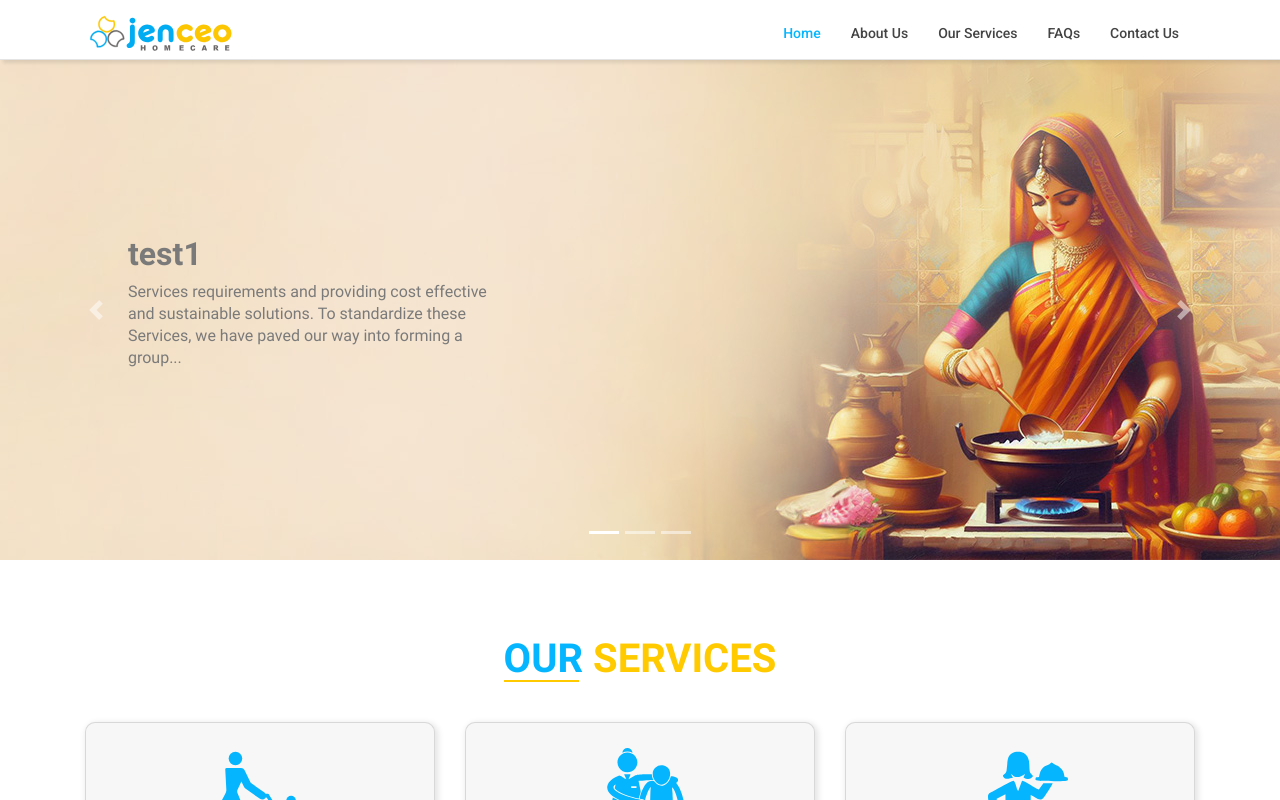
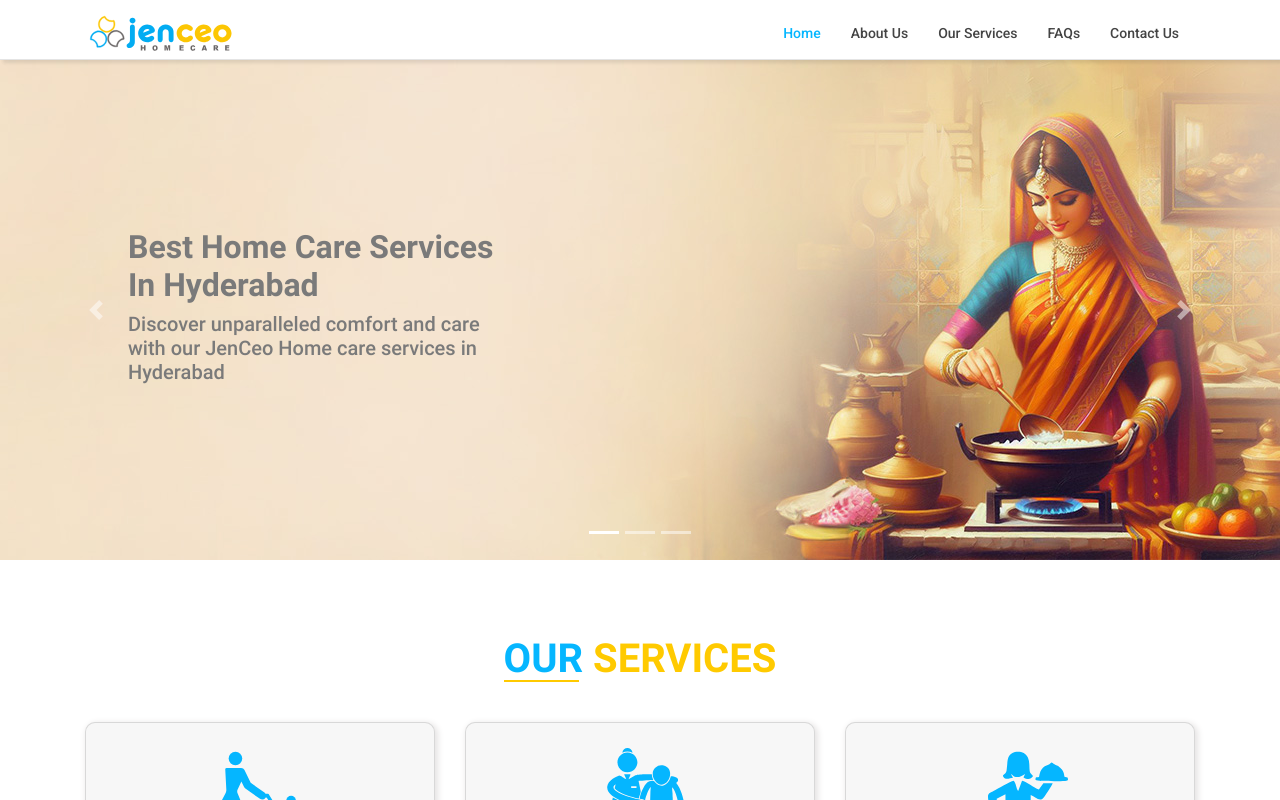
Before and after one commit to jnanaprakashpinisetti/HomeCare, a React (Create React App) app in the folder home-care/: page / in a window 1280 px wide. Shown: the top 800 px of the page. Built offline with nearby package versions, Linux system fonts and the light colour scheme.

Commit message:
Home page carousal content added

```diff
--- a/home-care/src/components/Carousal.js
+++ b/home-care/src/components/Carousal.js
@@ -17,8 +17,8 @@ export default function MyCarousal() {
             <div className="carousel-inner">
                 <div className="carousel-item carousel-1 active">
                     <div className="innet-text">
-                        <h2>test1</h2>
-                        <p>Services requirements and providing cost effective and sustainable solutions. To standardize these Services, we have paved our way into forming a group...</p>
+                    <h2 >Best Home Care Services <br></br> In Hyderabad</h2>
+                        <h5>Discover unparalleled comfort and care with our JenCeo Home care services in Hyderabad</h5>
                     </div>
                     <img className="d-mobile" src={cook} alt="cook" />
 
@@ -26,20 +26,16 @@ export default function MyCarousal() {
                 <div className="carousel-item carousel-2">
 
                     <div className="innet-text">
-                        <h2>test1</h2>
-                        <p>
-                            Services which started about 3 years ago under their flag ship company Jawan Guarding Services for providing the Housekeeping / Cleaning and Disinfection Services to our esteemed
-                        </p>
+                        <h2>Baby Care Service</h2>
+                        <h5>"Nurturing Tomorrow, Today: Exceptional Baby Care Services Tailored with Love and Expertise."</h5>
                     </div>
                     <img className="d-mobile" src={babycar} alt="cook" />
 
                 </div>
                 <div className="carousel-item carousel-3">
                     <div className="innet-text">
-                        <h2>test3</h2>
-                        <p>
-                            clientele who were using our Security and other Allied Services. As we move forward into providing the clients varied Solutions and meeting their standards in
-                        </p>
+                        <h2>Old age care Service</h2>
+                       <h5>"Enriching Lives, Embracing Wisdom: Compassionate Old Age Care Tailored for Dignity and Comfort"</h5>
                     </div>
                     <img className="d-mobile" src={oldagecar} alt="cook" />
                 </div>
```
